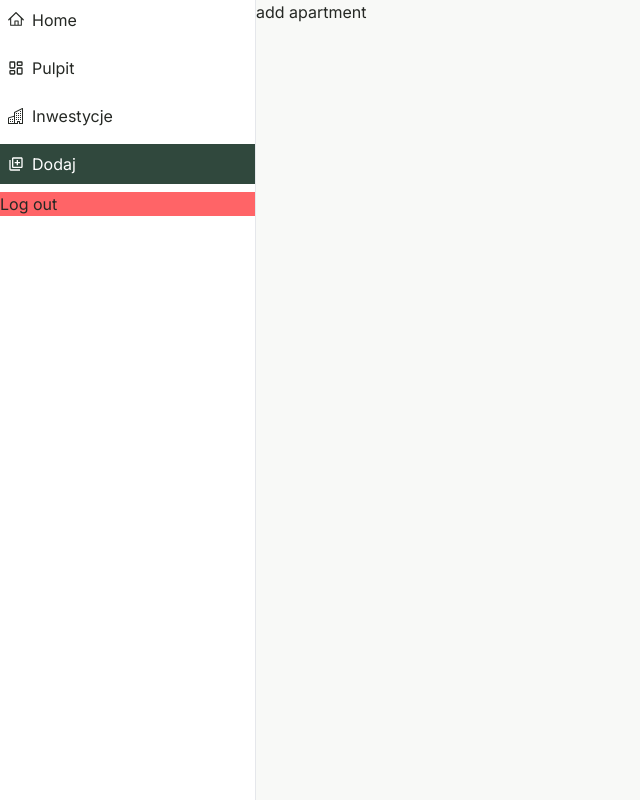
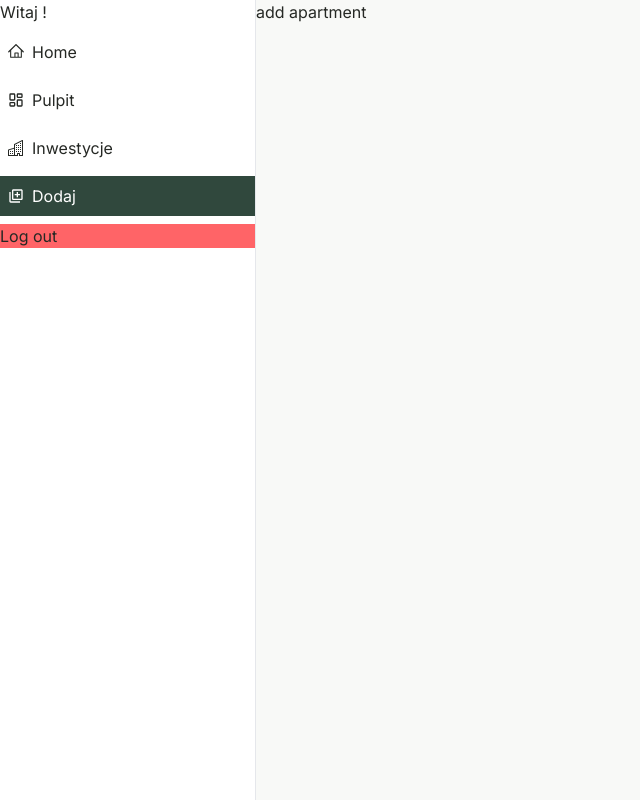
Before and after one commit to przemyslaw-bialk/developer-gov-integrator, a Next.js app: page /admin/apartments/add in a window 1280 px wide. Shown: the whole page, without its empty margins (0-640 px from the left). Built offline with nearby package versions, Linux system fonts and the light colour scheme; no server answers.

Commit message:
refactorting fodler structure, adding user greetings

```diff
--- a/app/(admin)/admin/layout.tsx
+++ b/app/(admin)/admin/layout.tsx
@@ -1,40 +1,13 @@
-"use client";
+import { Suspense } from "react";
+import AdminLayoutWrapper from "@/components/(admin)/layout/AdminLayoutWrapper";
+import Spinner from "@/components/ui/Spinner";
 
-import AdminSidebarLinks from "@/components/(admin)/sidebar/AdminSidebarLinks";
-import { useState } from "react";
-
-const AdminLayout = ({ children }: { children: React.ReactNode }) => {
-  const [isMenuOpen, setIsMenuOpen] = useState(true);
-
+const Layout = ({ children }: { children: React.ReactNode }) => {
   return (
-    <div className="mx-auto min-h-screen w-full max-w-[1800px] bg-bg">
-      <div className="flex">
-        <div
-          className={`${isMenuOpen ? "block" : "hidden"} md:block w-full md:w-64 `}
-        >
-          <AdminSidebarLinks
-            onNavigate={() => {
-              if (window.innerWidth < 768) {
-                setIsMenuOpen(false);
-              }
-            }}
-          />
-        </div>
-
-        {!isMenuOpen && (
-          <button className="md:hidden" onClick={() => setIsMenuOpen(true)}>
-            MENU
-          </button>
-        )}
-
-        <main
-          className={`${isMenuOpen ? "hidden" : "block"} md:block flex-1 min-w-0`}
-        >
-          {children}
-        </main>
-      </div>
-    </div>
+    <Suspense fallback={<Spinner />}>
+      <AdminLayoutWrapper>{children}</AdminLayoutWrapper>
+    </Suspense>
   );
 };
 
-export default AdminLayout;
+export default Layout;
--- /dev/null
+++ b/components/(admin)/layout/AdminLayout.tsx
@@ -0,0 +1,47 @@
+"use client";
+
+import AdminSidebarLinks from "@/components/(admin)/sidebar/AdminSidebarLinks";
+import { useState } from "react";
+
+const AdminLayout = ({
+  children,
+  firstName,
+}: {
+  children: React.ReactNode;
+  firstName?: string;
+}) => {
+  const [isMenuOpen, setIsMenuOpen] = useState(true);
+
+  return (
+    <div className="mx-auto min-h-screen w-full max-w-[1800px] bg-bg">
+      <div className="flex">
+        <div
+          className={`${isMenuOpen ? "block" : "hidden"} md:block w-full md:w-64`}
+        >
+          <AdminSidebarLinks
+            firstName={firstName}
+            onNavigate={() => {
+              if (window.innerWidth < 768) {
+                setIsMenuOpen(false);
+              }
+            }}
+          />
+        </div>
+
+        {!isMenuOpen && (
+          <button className="md:hidden" onClick={() => setIsMenuOpen(true)}>
+            MENU
+          </button>
+        )}
+
+        <main
+          className={`${isMenuOpen ? "hidden" : "block"} md:block flex-1 min-w-0`}
+        >
+          {children}
+        </main>
+      </div>
+    </div>
+  );
+};
+
+export default AdminLayout;
--- /dev/null
+++ b/components/(admin)/layout/AdminLayoutWrapper.tsx
@@ -0,0 +1,21 @@
+import AdminLayout from "./AdminLayout";
+import { getKindeServerSession } from "@kinde-oss/kinde-auth-nextjs/server";
+
+const AdminLayoutWrapper = async ({
+  children,
+}: {
+  children: React.ReactNode;
+}) => {
+  const { getUser } = getKindeServerSession();
+  const user = await getUser();
+
+  console.log("Kinde user:", user);
+
+  return (
+    <AdminLayout firstName={user?.given_name ?? undefined}>
+      {children}
+    </AdminLayout>
+  );
+};
+
+export default AdminLayoutWrapper;
--- /dev/null
+++ b/components/(admin)/sidebar/AdminSidebarGreetings.tsx
@@ -0,0 +1,9 @@
+type Props = {
+  firstName?: string;
+};
+
+const AdminSidebarUserGreetings = ({ firstName }: Props) => {
+  return <h2>Witaj {firstName}!</h2>;
+};
+
+export default AdminSidebarUserGreetings;
--- a/components/(admin)/sidebar/AdminSidebarLinks.tsx
+++ b/components/(admin)/sidebar/AdminSidebarLinks.tsx
@@ -7,16 +7,19 @@ import { MdOutlineLibraryAdd } from "react-icons/md";
 import { BsBuildings } from "react-icons/bs";
 import { RxHome } from "react-icons/rx";
 import LogoutButton from "../logout/LogoutButton";
+import AdminSidebarUserGreetings from "./AdminSidebarGreetings";
 
 type Props = {
   onNavigate: () => void;
+  firstName?: string;
 };
 
-const AdminSidebarLinks = ({ onNavigate }: Props) => {
+const AdminSidebarLinks = ({ onNavigate, firstName }: Props) => {
   const pathname = usePathname();
 
   return (
     <div className="flex flex-col gap-2 w-full min-h-screen border-r border-gray-200 bg-surface">
+      <AdminSidebarUserGreetings firstName={firstName} />
       <div className="p-2 hover:bg-primary hover:text-white">
         <Link href="/" className="flex items-center gap-2" onClick={onNavigate}>
           <RxHome />
--- a/components/(client)/navigation/Navigation.tsx
+++ b/components/(client)/navigation/Navigation.tsx
@@ -1,6 +1,7 @@
 import Link from "next/link";
 import { Suspense } from "react";
 import NavigationAuth from "./NavigationAuth";
+import Spinner from "@/components/ui/Spinner";
 
 const Navigation = () => {
   return (
@@ -8,7 +9,7 @@ const Navigation = () => {
       <Link href="/admin" className="inline-block">
         Panel
       </Link>
-      <Suspense fallback={"loading"}>
+      <Suspense fallback={<Spinner />}>
         <NavigationAuth />
       </Suspense>
     </nav>
```
